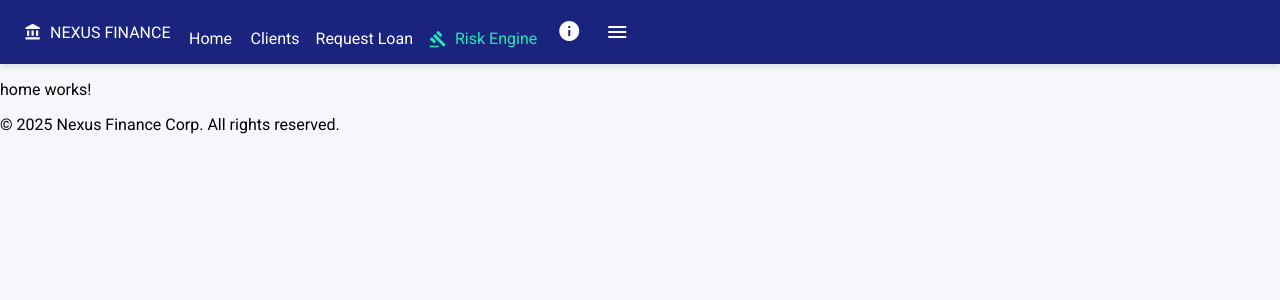
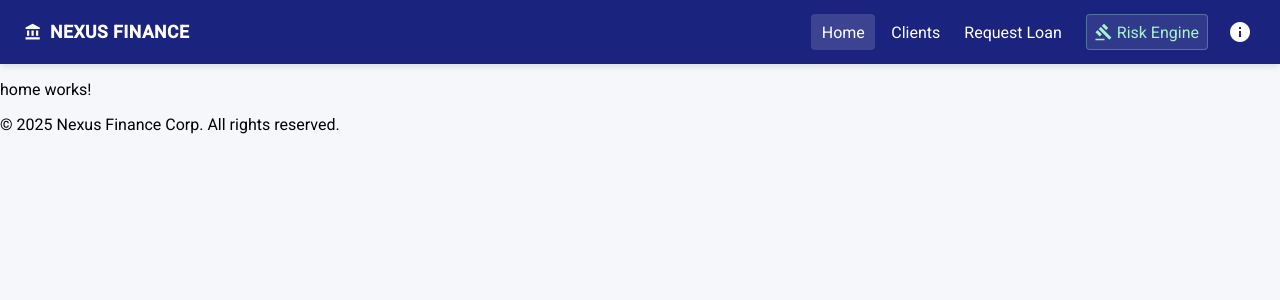
Before and after one commit to nexus-fintech/nexus-frontend-web, an Angular app: page /home in a window 1280 px wide. Shown: the top 300 px of the page. Built offline with nearby package versions, Linux system fonts and the light colour scheme.

Commit message:
style(navbar): enhance toolbar layout, navigation styles and responsive behavior

```diff
--- a/src/app/public/layout/navbar/navbar.component.html
+++ b/src/app/public/layout/navbar/navbar.component.html
@@ -1,45 +1,36 @@
-<mat-toolbar color="primary" class="mat-elevation-z4 px-4">
+<mat-toolbar color="primary" class="app-toolbar">
 
-  <!-- Logo / Título -->
-  <button mat-button routerLink="/home" class="font-bold text-lg tracking-wide flex items-center gap-2">
+  <button mat-button routerLink="/home" class="brand-logo">
     <mat-icon>account_balance</mat-icon>
     <span>NEXUS FINANCE</span>
   </button>
 
-  <!-- Espaciador flexible -->
-  <span class="flex-1"></span>
+  <span class="spacer"></span>
 
-  <!-- Navegación Desktop (Oculta en móvil si usáramos responsive completo, aquí simplificado) -->
-  <div class="hidden md:flex gap-2 items-center">
+  <nav class="desktop-nav">
 
-    <!-- Link simple -->
-    <button mat-button routerLink="/home" routerLinkActive="bg-black/10">
+    <a mat-button routerLink="/home" routerLinkActive="active-link">
       Home
-    </button>
+    </a>
 
-    <!-- Bounded Context: CLIENTS -->
-    <button mat-button routerLink="/clients" routerLinkActive="bg-black/10">
+    <a mat-button routerLink="/clients" routerLinkActive="active-link">
       Clients
-    </button>
+    </a>
 
-    <!-- Bounded Context: LOANS (Con submenú visual o botones separados) -->
-    <!-- Opción A: Botones directos para MVP -->
-    <button mat-button routerLink="/loans/apply" routerLinkActive="bg-black/10">
+    <a mat-button routerLink="/loans/apply" routerLinkActive="active-link">
       Request Loan
-    </button>
+    </a>
 
-    <button mat-button routerLink="/loans/evaluate" routerLinkActive="bg-black/10" color="accent" class="bg-white/10 text-white">
-      <mat-icon class="mr-1">gavel</mat-icon> Risk Engine
-    </button>
+    <a mat-button routerLink="/loans/evaluate" routerLinkActive="active-link" class="accent-btn">
+      <mat-icon>gavel</mat-icon> Risk Engine
+    </a>
 
-    <!-- Link About -->
-    <button mat-icon-button routerLink="/about" aria-label="About Nexus Finance">
+    <button mat-icon-button routerLink="/about" aria-label="About">
       <mat-icon>info</mat-icon>
     </button>
-  </div>
+  </nav>
 
-  <!-- Botón Menú Móvil (Placeholder visual) -->
-  <button mat-icon-button class="md:hidden">
+  <button mat-icon-button class="mobile-menu-btn">
     <mat-icon>menu</mat-icon>
   </button>
 
--- a/src/app/public/layout/navbar/navbar.component.scss
+++ b/src/app/public/layout/navbar/navbar.component.scss
@@ -1,15 +1,61 @@
-.mat-toolbar {
+.app-toolbar {
   position: sticky;
   top: 0;
   z-index: 1000;
   box-shadow: 0 4px 6px -1px rgba(0, 0, 0, 0.1);
+  padding: 0 16px;
+  display: flex;
+  align-items: center;
 }
 
-.active-link {
-  background-color: rgba(255, 255, 255, 0.15);
-  border-radius: 4px;
+.brand-logo {
+  font-weight: 700;
+  font-size: 1.1rem;
+  letter-spacing: 0.5px;
+
+  mat-icon {
+    margin-right: 8px;
+  }
 }
 
-:host {
+.spacer {
+  flex: 1 1 auto;
+}
+
+.desktop-nav {
+  display: none;
+  align-items: center;
+  gap: 8px;
+
+  @media (min-width: 768px) {
+    display: flex;
+  }
+
+  .active-link {
+    background-color: rgba(255, 255, 255, 0.15);
+    border-radius: 4px;
+  }
+
+  .accent-btn {
+    background-color: rgba(255, 255, 255, 0.1);
+    color: #a7f3d0; // Un verde claro suave
+    border: 1px solid rgba(167, 243, 208, 0.3);
+    margin-left: 8px;
+
+    mat-icon {
+      margin-right: 4px;
+    }
+
+    &:hover {
+      background-color: rgba(255, 255, 255, 0.2);
+    }
+  }
+}
+
+.mobile-menu-btn {
   display: block;
+
+  @media (min-width: 768px) {
+    display: none;
+  }
 }
```
